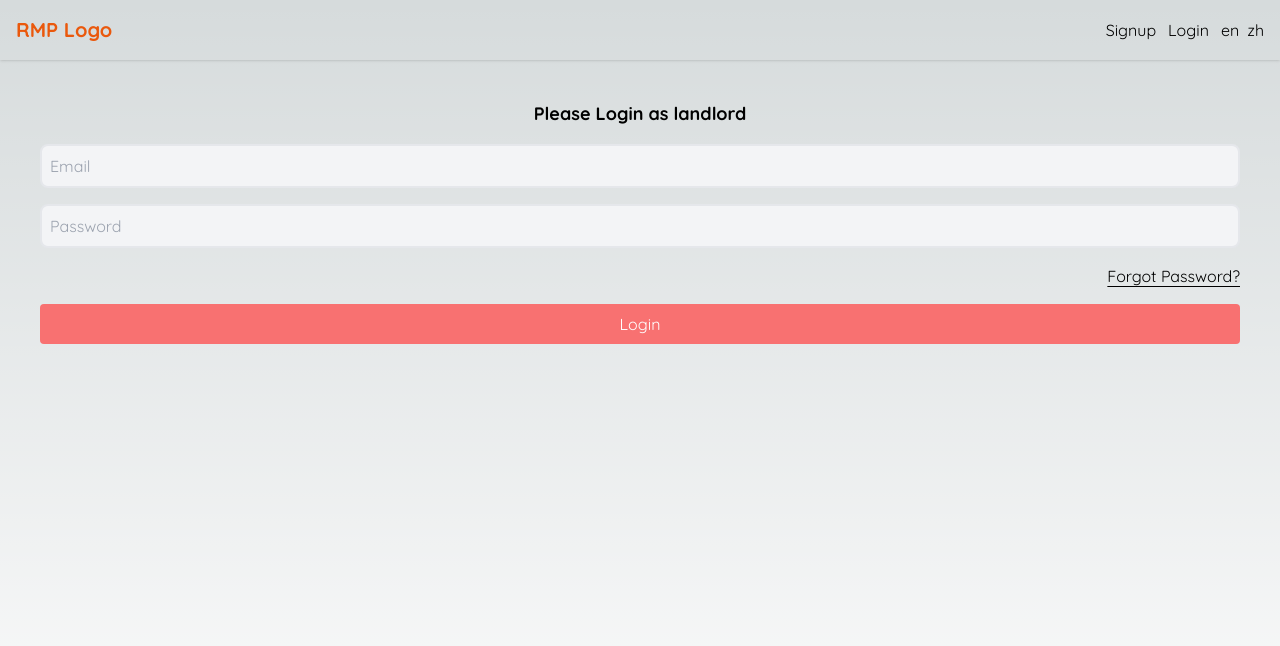
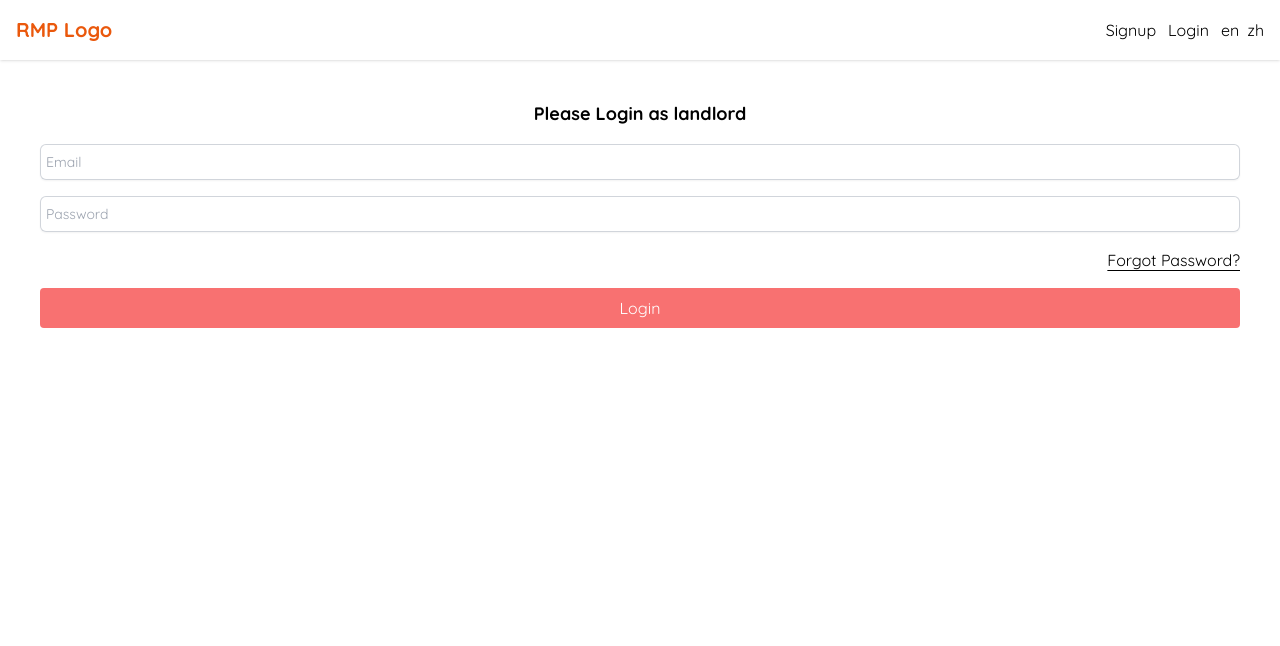
Before and after one commit to 09liweis/RentalManagementPlatform, a Next.js app: page /login in a window 1280 px wide. Shown: the top 646 px of the page. Built offline with nearby package versions, Linux system fonts and the light colour scheme.

Commit message:
style input

```diff
--- a/app/globals.css
+++ b/app/globals.css
@@ -30,12 +30,7 @@ html,body,*{
 
 body {
   color: rgb(var(--foreground-rgb));
-  background: linear-gradient(
-      to bottom,
-      transparent,
-      rgb(var(--background-end-rgb))
-    )
-    rgb(var(--background-start-rgb));
+  background: #fff;
 }
 
 @layer utilities {
@@ -46,7 +41,7 @@ body {
 }
 
 .input {
-  @apply p-2 bg-gray-100 rounded-lg border-2 border-gray-200 focus:border-gray-500;
+  @apply block w-full rounded-md border-0 p-1.5 text-gray-900 shadow-sm ring-1 ring-inset ring-gray-300 placeholder:text-gray-400 focus:ring-2 focus:ring-inset focus:ring-indigo-600 sm:text-sm sm:leading-6;
 }
 
 .select-options-container {
@@ -54,7 +49,7 @@ body {
 }
 
 .select-option {
-  @apply cursor-pointer p-2 bg-gray-100 rounded-lg border-2 hover:bg-gray-200;
+  @apply cursor-pointer p-2 duration-300 rounded-lg border-2 hover:bg-gray-200;
 }
 
 .select-option.active {
@@ -66,10 +61,10 @@ body {
 }
 
 .sidebar-menu {
-  @apply block p-2 rounded mt-5 duration-300 hover:bg-red-400 hover:text-white;
+  @apply block p-2 rounded mt-5 duration-300 hover:bg-gray-400 hover:text-white;
 }
 .sidebar-menu.active {
-  @apply bg-red-400 text-white;
+  @apply bg-gray-400 text-white;
 }
 
 .page-title {
```
